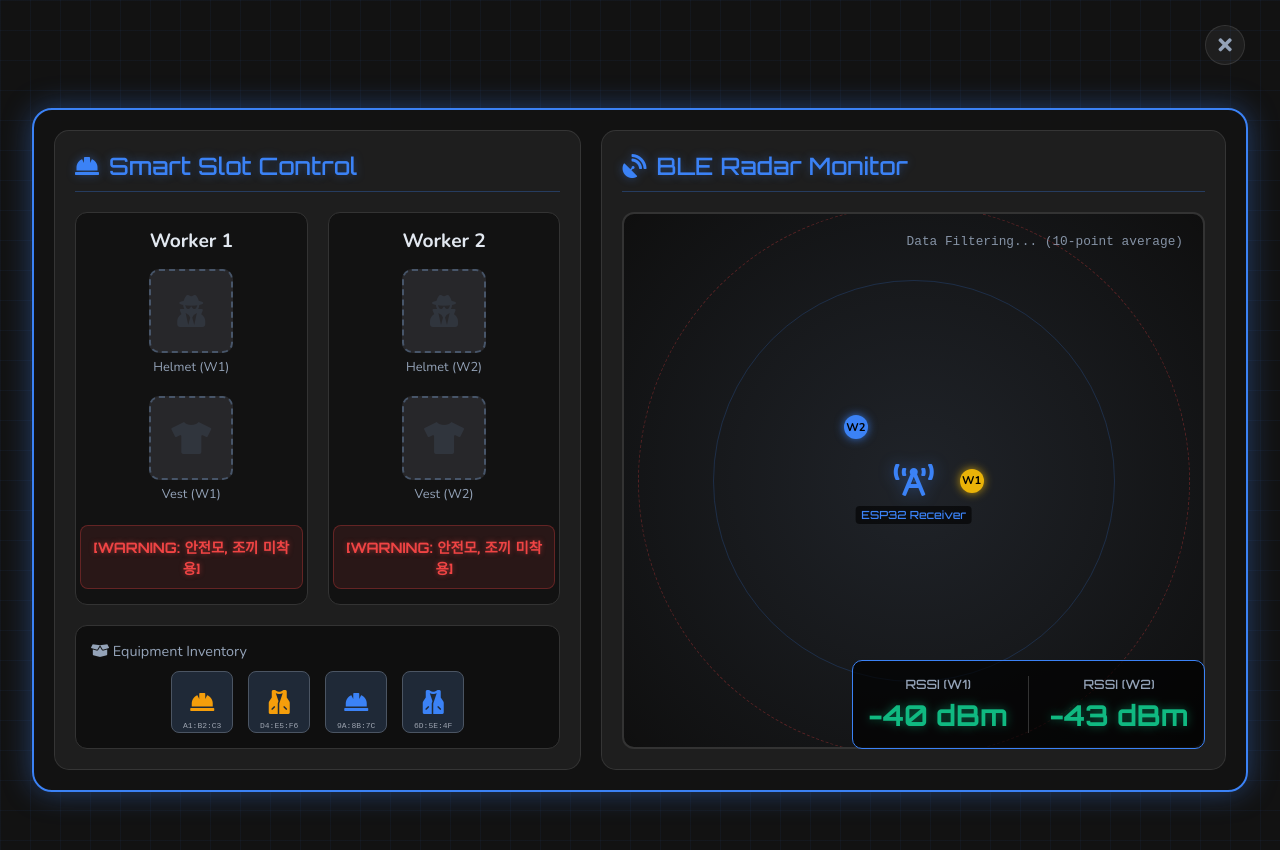
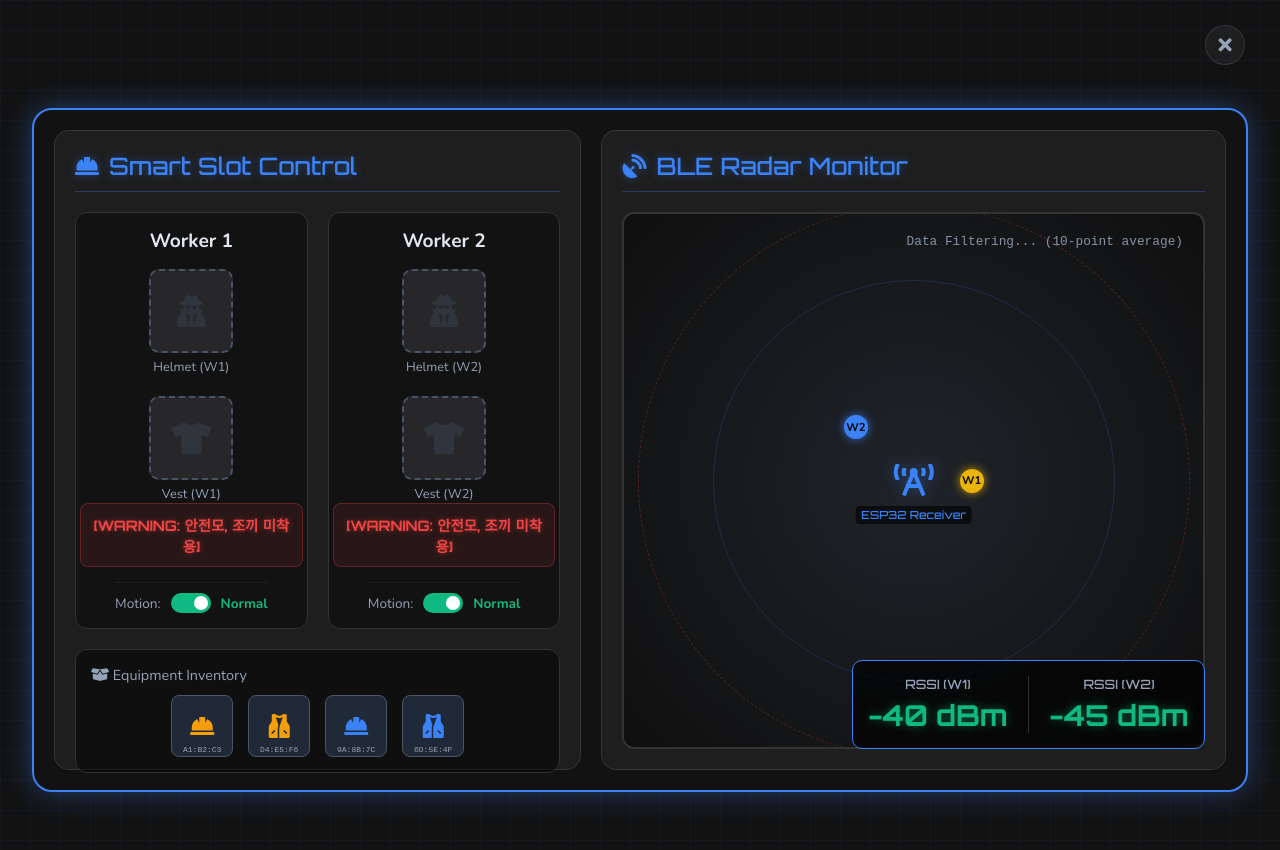
Before and after one commit to lee-myeong-eun/lee-myeong-eun.github.io, a Jekyll site: the page built from _pages/ezsafe-simulator.html, in a window 1280 px wide. Shown: the top 850 px of the page. Built offline with Jekyll 4.4.1, drawn with Linux system fonts in a browser that asks for light colours.

Commit message:
Implement Motion Detection toggle, countdown timer, and buzzer logic for BLE simulator

```diff
--- a/_pages/ezsafe-simulator.html
+++ b/_pages/ezsafe-simulator.html
@@ -184,6 +184,49 @@
             border-color: var(--danger-color);
             color: var(--danger-color);
         }
+
+        /* Motion Control UI */
+        .motion-control {
+            margin-top: 15px;
+            display: flex;
+            align-items: center;
+            gap: 10px;
+            font-size: 0.85rem;
+            color: var(--text-muted);
+            border-top: 1px solid rgba(255,255,255,0.05);
+            padding-top: 10px;
+        }
+        .toggle-switch {
+            position: relative;
+            display: inline-block;
+            width: 40px;
+            height: 20px;
+        }
+        .toggle-switch input { opacity: 0; width: 0; height: 0; }
+        .toggle-slider {
+            position: absolute;
+            cursor: pointer;
+            top: 0; left: 0; right: 0; bottom: 0;
+            background-color: var(--danger-color);
+            transition: .4s;
+            border-radius: 20px;
+        }
+        .toggle-slider:before {
+            position: absolute;
+            content: "";
+            height: 14px; width: 14px;
+            left: 3px; bottom: 3px;
+            background-color: white;
+            transition: .4s;
+            border-radius: 50%;
+        }
+        input:checked + .toggle-slider { background-color: var(--success-color); }
+        input:checked + .toggle-slider:before { transform: translateX(20px); }
+
+        .motion-state.normal { color: var(--success-color); font-weight: bold; }
+        .motion-state.stopped { color: var(--danger-color); font-weight: bold; animation: pulse-text 1s infinite alternate; }
+        .motion-timer { font-family: 'Orbitron', monospace; color: #f59e0b; font-weight: bold; }
+        .motion-timer.hidden { display: none; }
 
         .slot-label {
             font-size: 0.8rem;
@@ -549,6 +592,15 @@
                         </div>
                     </div>
                     <div class="worker-status" id="status-w1">[WARNING: 안전모, 조끼 미착용]</div>
+                    <div class="motion-control">
+                        <label>Motion:</label>
+                        <label class="toggle-switch">
+                            <input type="checkbox" id="motion-toggle-w1" checked onchange="toggleMotion('w1', this.checked)">
+                            <span class="toggle-slider"></span>
+                        </label>
+                        <span id="motion-state-w1" class="motion-state normal">Normal</span>
+                        <div id="motion-timer-w1" class="motion-timer hidden">(10s)</div>
+                    </div>
                 </div>
 
                 <!-- 작업자 2 -->
@@ -569,6 +621,15 @@
                         </div>
                     </div>
                     <div class="worker-status" id="status-w2">[WARNING: 안전모, 조끼 미착용]</div>
+                    <div class="motion-control">
+                        <label>Motion:</label>
+                        <label class="toggle-switch">
+                            <input type="checkbox" id="motion-toggle-w2" checked onchange="toggleMotion('w2', this.checked)">
+                            <span class="toggle-slider"></span>
+                        </label>
+                        <span id="motion-state-w2" class="motion-state normal">Normal</span>
+                        <div id="motion-timer-w2" class="motion-timer hidden">(10s)</div>
+                    </div>
                 </div>
             </div>
 
@@ -839,14 +900,18 @@
 
             display.textContent = `${rssi} dBm`;
 
+            // Distance danger check
             const isDanger = rssi <= -60;
             if(workerId === '1') isW1Danger = isDanger;
             else isW2Danger = isDanger;
 
-            if (isDanger) {
-                display.classList.add('danger');
+            // Merge distance danger and motion danger
+            const isMotionDanger = motionCountdowns[`w${workerId}`] <= 0 && document.getElementById(`motion-toggle-w${workerId}`).checked === false;
+            const combinedDanger = isDanger || isMotionDanger;
+
+            if (combinedDanger) {
+                if (isDanger) display.classList.add('danger');
                 dot.classList.add('danger');
-
                 wave.style.left = dot.style.left;
                 wave.style.top = dot.style.top;
                 wave.classList.add('active');
```
